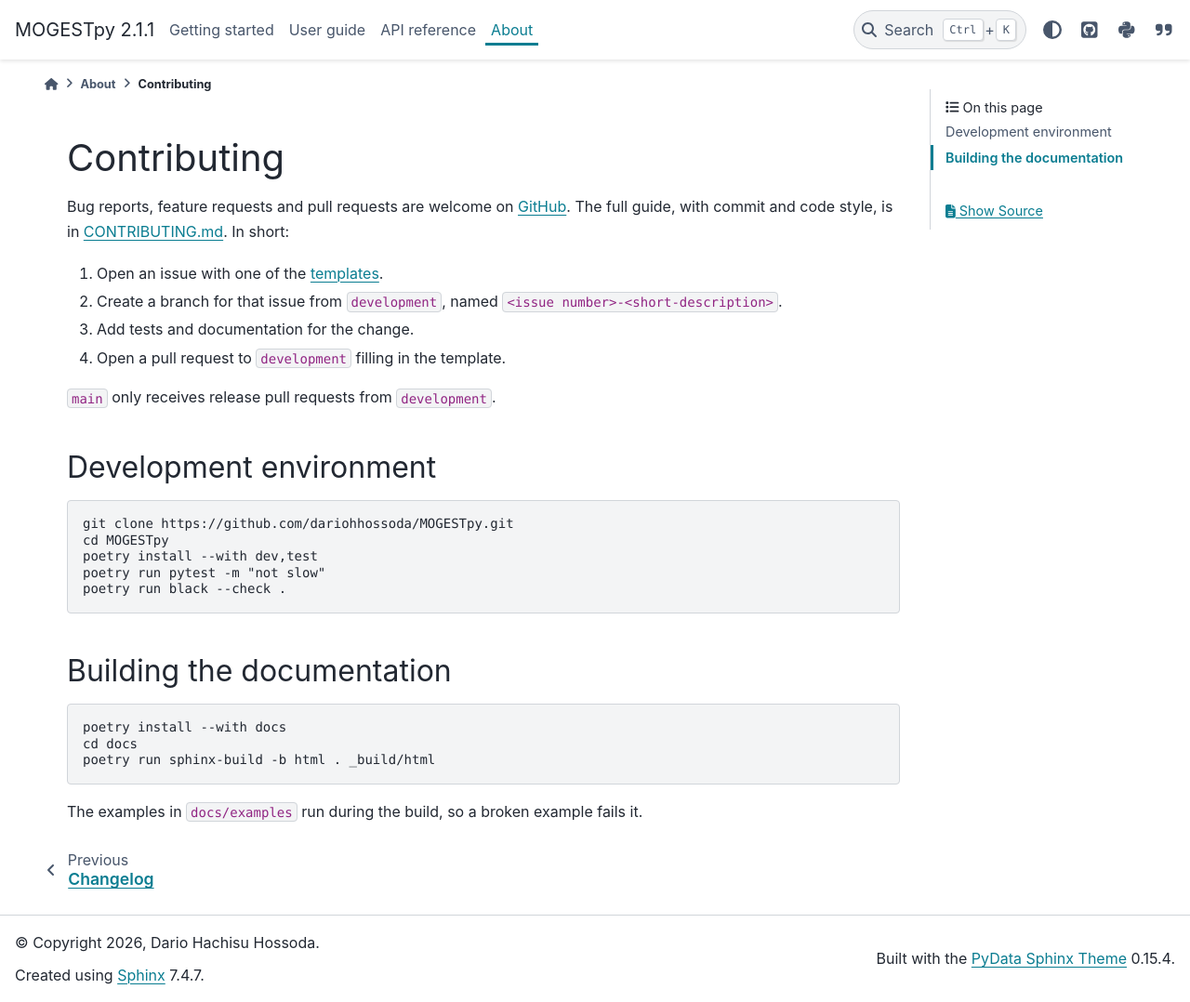
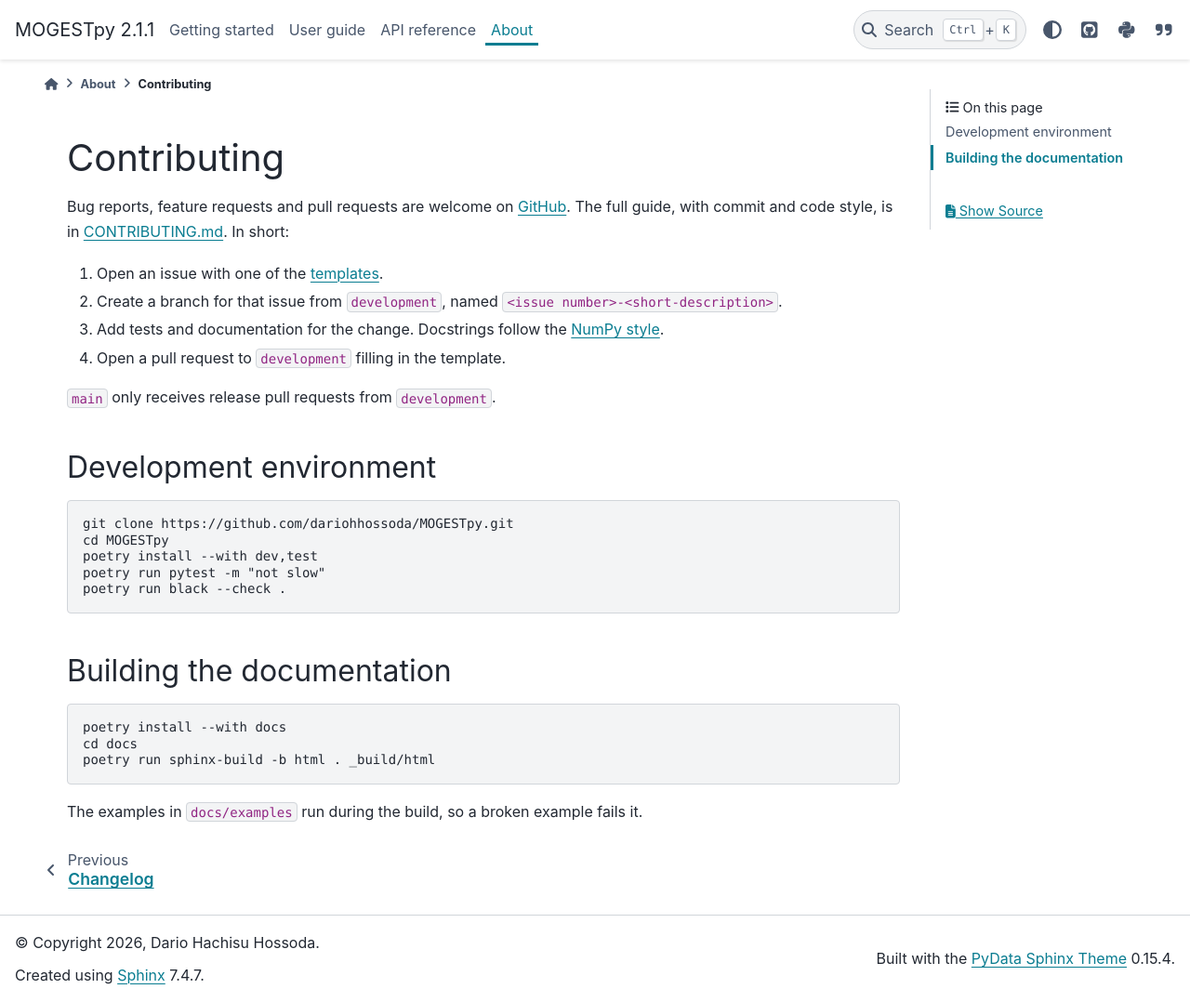
Before and after one commit to dariohhossoda/MOGESTpy, a Sphinx documentation site: the page built from docs/about/contributing.rst, in a window 1280 px wide and 1078 px high. Shown: the whole window at 93% size. Built offline with Sphinx 7.4.7 and the PyData theme 0.15.4, drawn with Linux system fonts in a browser that asks for light colours; pages that are not in the unit, such as notebooks, are missing from menus.

Commit message:
Mention docstring style in documentation contributing page
Co-Authored-By: Claude Opus 5.5 <noreply@anthropic.com>

```diff
--- a/docs/about/contributing.rst
+++ b/docs/about/contributing.rst
@@ -11,7 +11,8 @@ In short:
    `templates <https://github.com/dariohhossoda/MOGESTpy/issues/new/choose>`_.
 2. Create a branch for that issue from ``development``, named
    ``<issue number>-<short-description>``.
-3. Add tests and documentation for the change.
+3. Add tests and documentation for the change. Docstrings follow the
+   `NumPy style <https://numpydoc.readthedocs.io/en/latest/format.html>`_.
 4. Open a pull request to ``development`` filling in the template.
 
 ``main`` only receives release pull requests from ``development``.
```
